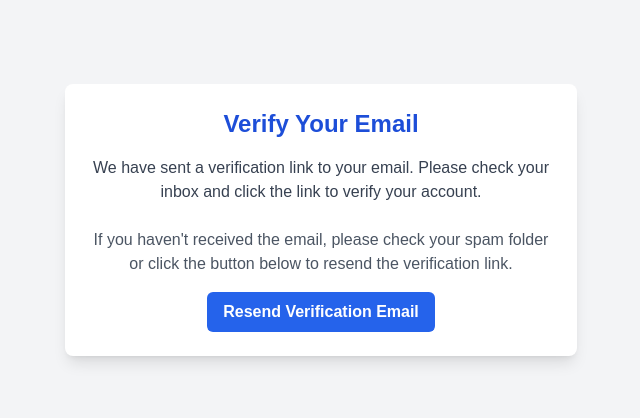
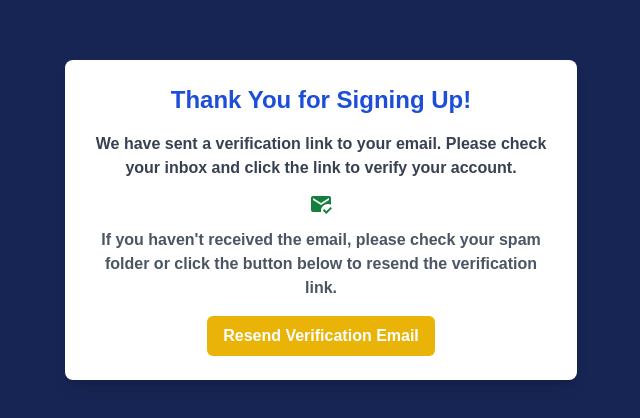
Before and after one commit to Bousef/shellhacks-2024, a Next.js app: page /verification in a window 1280 px wide. Shown: the part 180-598 px from the top of the page, without its empty margins (319-959 px from the left). Built offline with nearby package versions, Linux system fonts and the light colour scheme; no server answers.

Commit message:
toasts implemented

```diff
--- a/src/app/verification/page.tsx
+++ b/src/app/verification/page.tsx
@@ -3,6 +3,9 @@ import { auth } from '@/app/firebase/config';
 import { sendEmailVerification } from 'firebase/auth';
 import React from 'react';
 import { useRouter } from 'next/navigation';
+import MarkEmailReadIcon from '@mui/icons-material/MarkEmailRead';
+import { ToastContainer, toast } from 'react-toastify';
+import 'react-toastify/dist/ReactToastify.css';
 
 const EmailVerificationPage = () => {
   const router = useRouter();
@@ -12,31 +15,54 @@ const EmailVerificationPage = () => {
     if (user) {
       try {
         await sendEmailVerification(user);
-        alert('Verification email sent!');
+        console.log("Sending success toast"); // Debugging log
+        // Display success toast
+        toast.success('Verification email sent!', {
+          position: "bottom-right",
+          autoClose: 10000, // Increased duration
+          hideProgressBar: true,
+          closeOnClick: true,
+          pauseOnHover: true,
+          draggable: true
+        });
       } catch (error) {
         console.error(error);
-        alert('Failed to send verification email.');
+        console.log("Sending error toast"); // Debugging log
+        toast.error('Error sending verification email please try again!', {
+          position: "bottom-right",
+          autoClose: 10000, // Increased duration
+          hideProgressBar: true,
+          closeOnClick: true,
+          pauseOnHover: true,
+          draggable: true
+        });
       }
     }
   };
 
   return (
-    <div className="flex justify-center items-center min-h-screen bg-gray-100">
+    <div className="flex justify-center items-center min-h-screen bg-blue-950">
       <div className="p-6 bg-white rounded-lg shadow-lg text-center max-w-lg">
-        <h1 className="text-2xl font-bold text-blue-700 mb-4">Verify Your Email</h1>
-        <p className="text-gray-700 mb-6">
+        <h1 className="text-2xl font-bold text-blue-700 mb-4">Thank You for Signing Up!</h1>
+
+        <p className="text-gray-700 mb-3 font-semibold">
           We have sent a verification link to your email. Please check your inbox and click the link to verify your account.
         </p>
-        <p className="text-gray-600">
+        <MarkEmailReadIcon className="text-green-700 text-6xl w-20 h-20 align-self-center" />
+        <p className="text-gray-600 mt-3 size-full font-semibold">
           If you haven't received the email, please check your spam folder or click the button below to resend the verification link.
         </p>
+
         <button
           onClick={resendVerificationEmail}
-          className="mt-4 bg-blue-600 hover:bg-blue-700 text-white font-bold py-2 px-4 rounded-md transition duration-200"
+          className="mt-4 bg-yellow-500 hover:bg-yellow-600 text-white font-bold py-2 px-4 rounded-md transition duration-200"
         >
           Resend Verification Email
         </button>
       </div>
+
+      {/* Toast container to display toasts */}
+      <ToastContainer />
     </div>
   );
 };
```
